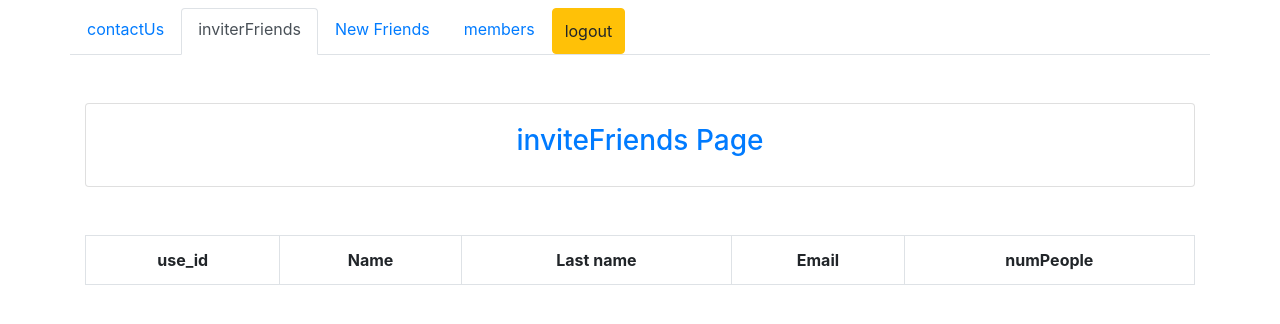
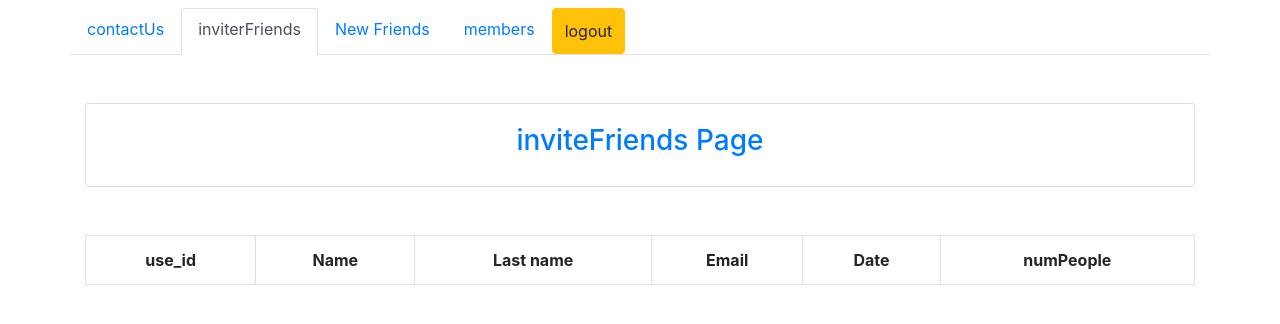
Before and after one commit to masooma-zahedi/sabaCenter-php, a PHP site: page /loginPages.php in a window 1280 px wide, after a click on "inviterFriends". Shown: the part 64-388 px from the top of the page. Run offline with PHP 8.4, Linux system fonts and the light colour scheme; the visitor is signed in with stand-in values (Sample User, id 1); data that the repository does not hold is empty.

Commit message:
add date to lists

```diff
--- a/contactF/formContact.php
+++ b/contactF/formContact.php
@@ -1,11 +1,14 @@
 <?php
+date_default_timezone_set("America/Chicago");
+
 if (isset($_POST['btn'])) {
     // echo "hi masooma";
     $data = $_POST["frm"];
     // echo $data["name"];
     // var_dump($data);
+    $date = date('m-d-Y');
     $conn = mysqli_connect("localhost", "root", "", "php_test");
-    $sql = "INSERT INTO user_tbl (name,lastname,email,phone,purpose,comment) VALUES ('$data[name]','$data[lastname]','$data[email]','$data[phone]','$data[purpose]','$data[comment]')";
+    $sql = "INSERT INTO user_tbl (name,lastname,email,phone,purpose,comment,date) VALUES ('$data[name]','$data[lastname]','$data[email]','$data[phone]','$data[purpose]','$data[comment]','$date')";
 
     mysqli_query($conn, $sql);
     header("location:formContact.php?contact='true'");
--- a/inviteFriends/sabaInviter.php
+++ b/inviteFriends/sabaInviter.php
@@ -1,9 +1,10 @@
 <?php
-
+date_default_timezone_set("America/Chicago");
+$date = date("m-d-Y");
 if (isset($_POST["btn"])) {
     $data = $_POST["frm"];
     $conn = mysqli_connect("localhost", "root", "", "php_test");
-    $sql = "INSERT INTO invitefriends (name,lastname,email,numPeople) VALUES ('$data[name]','$data[lastname]','$data[email]','$data[numPeople]')";
+    $sql = "INSERT INTO invitefriends (name,lastname,email,numPeople,date) VALUES ('$data[name]','$data[lastname]','$data[email]','$data[numPeople]','$date')";
     mysqli_query($conn, $sql);
     header("location:sabaInviter.php?email=$data[email] ");
 }
--- a/login/loginPages.php
+++ b/login/loginPages.php
@@ -5,7 +5,7 @@ date_default_timezone_set("America/Chicago");
 // ****************** contactUs page php**********
 session_start();
 if (isset($_SESSION['name'])) {
-    include_once("../functions/function.php");
+    // include_once("../functions/function.php");
     $conn1 = mysqli_connect("localhost", "root", "", "php_test");
     $sql1 = "SELECT * FROM user_tbl";
     $result1 = mysqli_query($conn1, $sql1);
@@ -174,7 +174,7 @@ $resM = mysqli_query($conn, $sql);
                                 <td class="border"><?php echo $row["purpose"] ?></td>
                                 <td class="border"><?php echo $row["comment"] ?></td>
                                 <td><a href="loginPages.php?deleteC=<?php echo $row['user_id'] ?>" class="btn btn-danger btn-sm ">delete</a></td>
-                                <td class="border"><?php echo date("m-d-Y") ?></td>
+                                <td class="border"><?php echo $row["date"] ?></td>
                             </tr>
                         <?php
                         }
@@ -198,6 +198,7 @@ $resM = mysqli_query($conn, $sql);
                             <th class="border" scope="col">Name</th>
                             <th class="border" scope="col">Last name</th>
                             <th class="border" scope="col">Email</th>
+                            <th class="border" scope="col">Date</th>
                             <th class="border" scope="col">numPeople</th>
                         </tr>
                     </thead>
@@ -210,6 +211,7 @@ $resM = mysqli_query($conn, $sql);
                                 <td class="border"><?php echo $row["name"] ?></td>
                                 <td class="border"><?php echo $row["lastname"] ?></td>
                                 <td class="border"><?php echo $row["email"] ?></td>
+                                <td class="border"><?php echo $row["date"] ?></td>
                                 <td class="border"><a href="loginPages.php?email=<?php echo $row['email'] ?>&go=newfriend "> <?php echo $row["numPeople"] ?> </a></td>
                             </tr>
                         <?php
@@ -223,7 +225,7 @@ $resM = mysqli_query($conn, $sql);
         <div class="tab-pane fade <?php if (isset($_GET['go'])) {echo "active show"; } ?>" id="newFriends" role="tabpanel" aria-labelledby="nav-contact-tab">
             <div class="container">
                 <div class="card-body bg-primary rounded h5 text-light">
-                    <?php echo $resinviter['name'] . " " . $resinviter['lastname']; ?> introduce :
+                    <?php echo $resinviter['name'] . " " . $resinviter['lastname']; ?> introduce on <?php echo $resinviter['date'] ?> :
                 </div>
                 <table class="table text-center border">
                     <thead>
```
